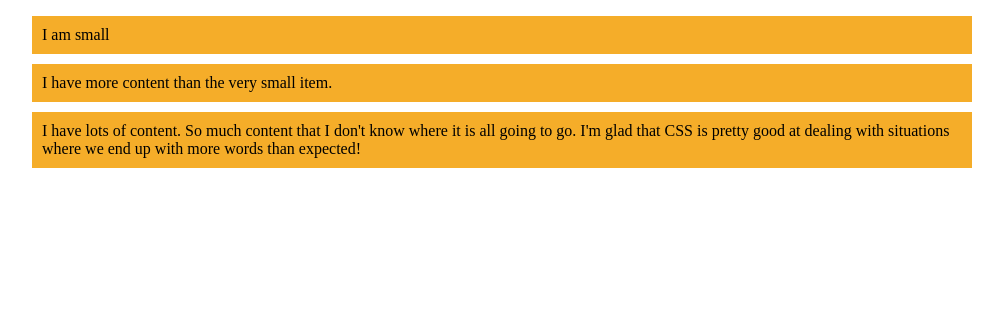
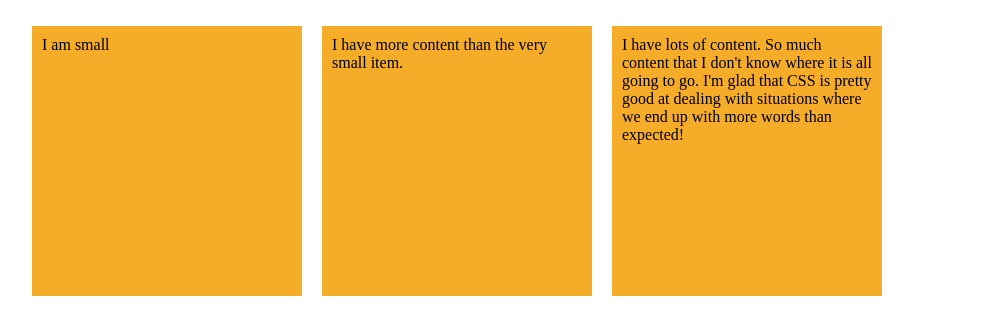
Before and after one commit to jadeburgess/Flexbox_Challenge, a plain HTML site: page columns.html in a window 1280 px wide. Shown: the whole page, without its empty margins (26-1029 px from the left). Drawn offline with Linux system fonts and the light colour scheme.

Commit message:
commit - completed columnsChallenge

```diff
--- a/columns.html
+++ b/columns.html
@@ -11,10 +11,16 @@
 
 <body>
     <ul>
-        <li>I am small</li>
-        <li>I have more content than the very small item.</li>
-        <li>I have lots of content. So much content that I don't know where it is all going to go. I'm glad that CSS is
+        <div class="small">
+            <li>I am small</li>
+        </div>
+        <div class="more">
+            <li>I have more content than the very small item.</li>
+        </div>
+        <div class="lots">
+            <li>I have lots of content. So much content that I don't know where it is all going to go. I'm glad that CSS is
             pretty good at dealing with situations where we end up with more words than expected!</li>
+        </div>
     </ul>
 </body>
 
--- a/css/columns.css
+++ b/css/columns.css
@@ -1,15 +1,16 @@
 ul {
     list-style: none;
     width: 75vw;
-
-    /* add solution here */
+    display: flex;
+    flex-direction: row;
 }
 
 li {
     padding: 10px;
     margin: 10px;
     background-color: rgb(245, 173, 41);
-
+    height: 250px;
+    width: 250px;
     /* add solution here.. */
 
 }
```
